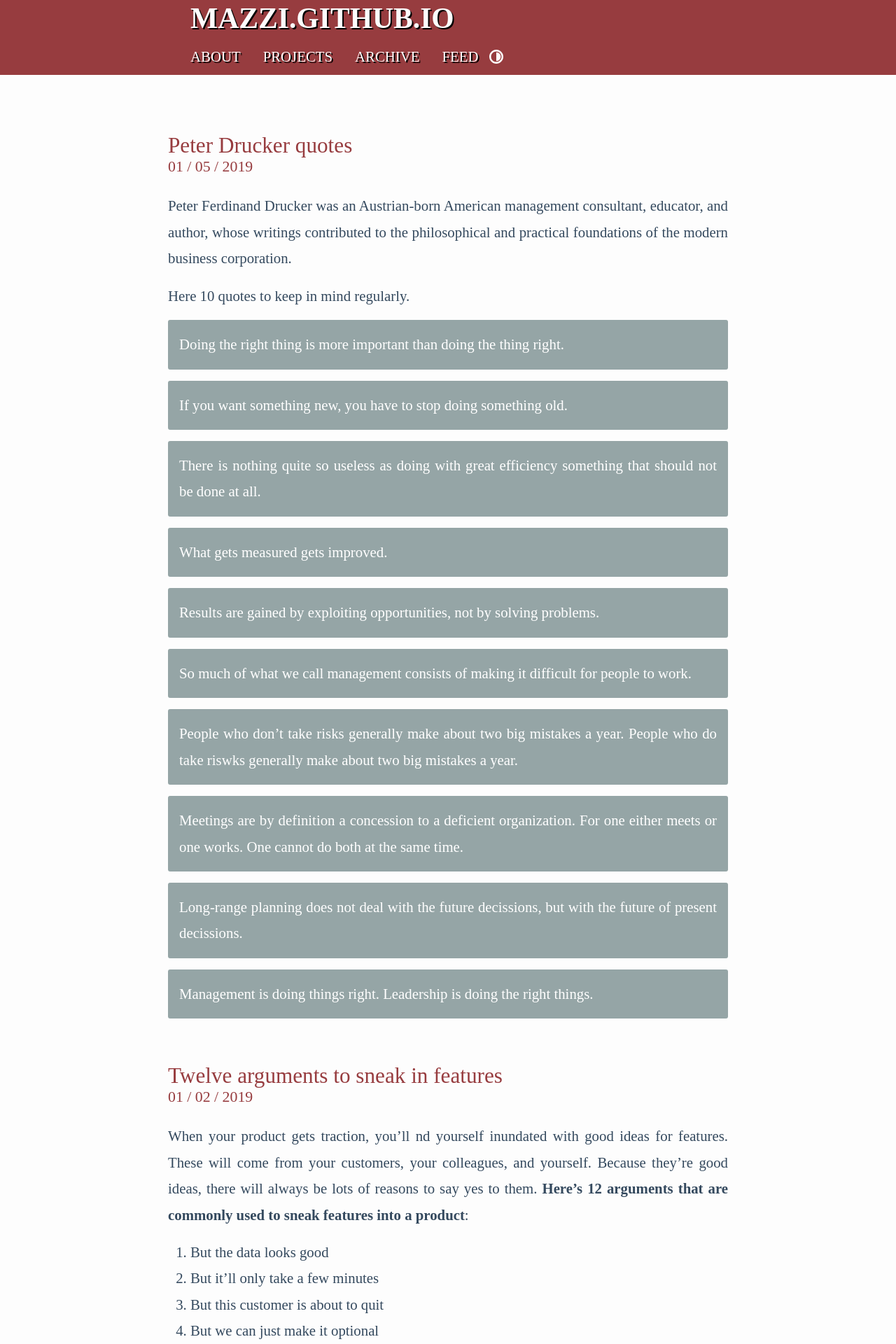
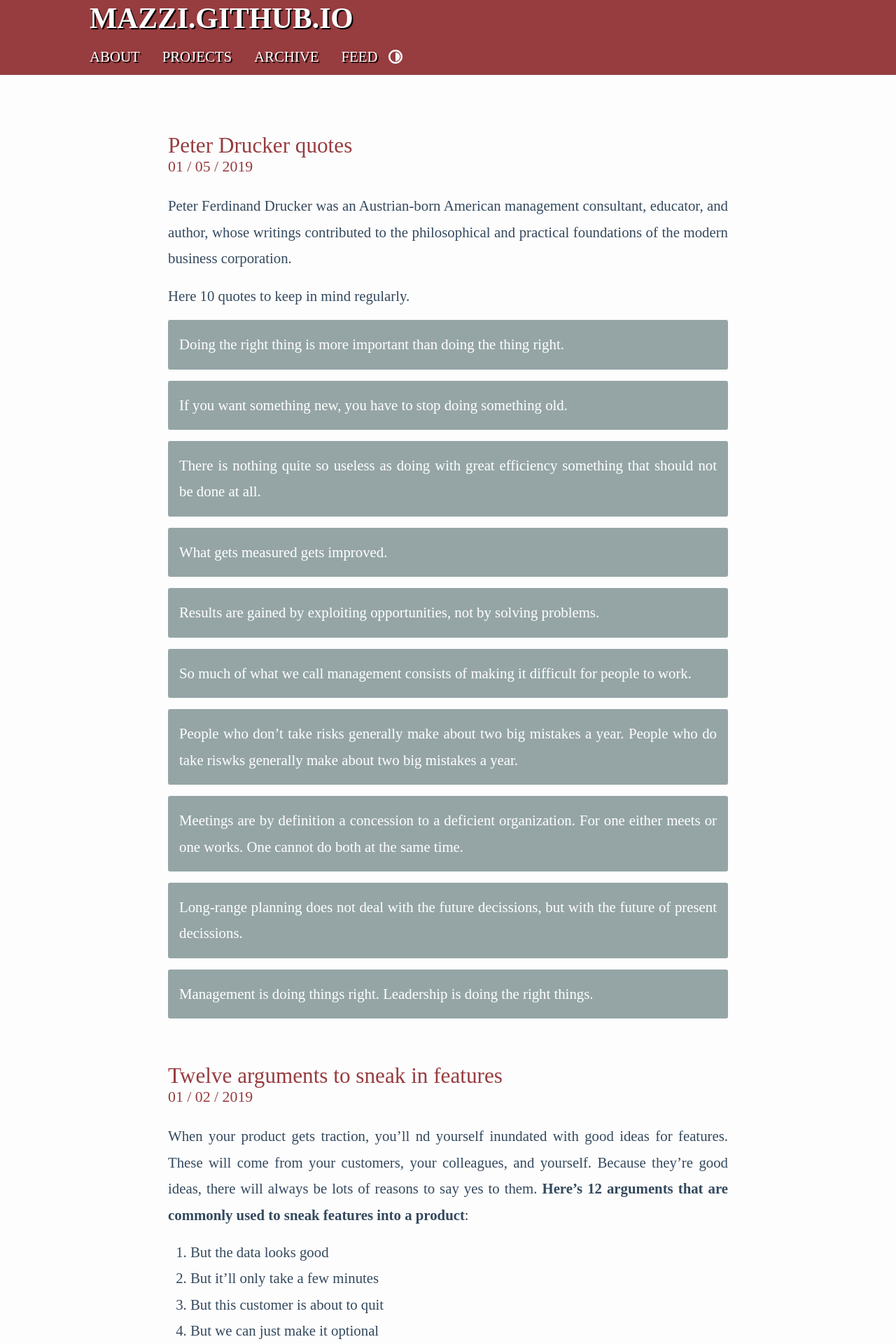
Before and after one commit to mazzi/mazzi.github.com, a Jekyll site: the page built from index.html, in a window 1280 px wide. Shown: the top 1920 px of the page at 70% size. Built offline with Jekyll 4.4.1, drawn with Linux system fonts in a browser that asks for light colours; the list of posts is cut into pages by our own code.

Commit message:
Header alignment

```diff
--- a/_includes/header.html
+++ b/_includes/header.html
@@ -15,7 +15,7 @@
 		<div id="top">
 			<h1><a href="/">mazzi.github.io</a></h1>
 			<ul id="menu">
-				<li><a href="/about.html">About</a></li>
+				<li><a href="/about.html" style="padding-left:0px;">About</a></li>
 				<li><a href="/projects.html">Projects</a></li>
 				<li><a href="/archive.html">Archive</a></li>
 				<li><a href="/atom.xml">Feed</a></li>
--- a/styles/screen.css
+++ b/styles/screen.css
@@ -43,7 +43,7 @@ div#top {
 	font-size: 1em;
 	line-height: 2em;
 	text-transform: uppercase;
-	padding: 0 20% 0 20%;
+	padding: 0 10% 0 10%;
 }
 
 div#top a {
@@ -54,7 +54,6 @@ div#top a {
 
 div#top h1 {
 	display: block;
-	padding-left: 16px;
 }
 
 div#top h1 a {
```
